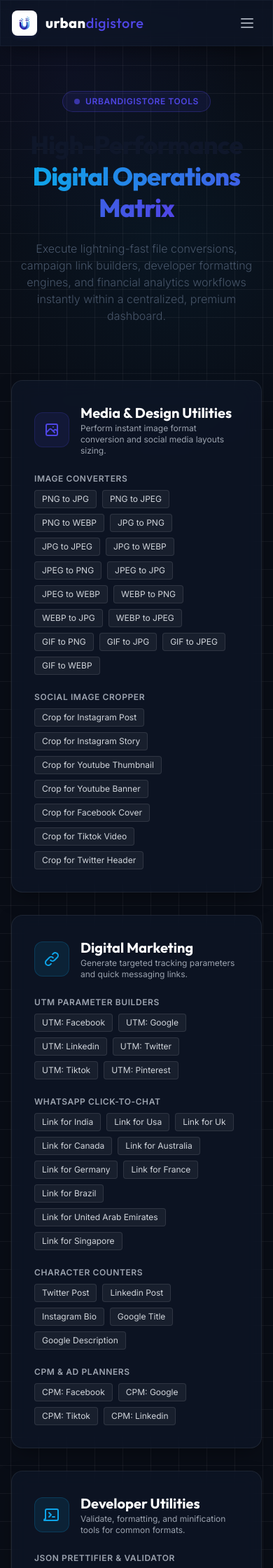
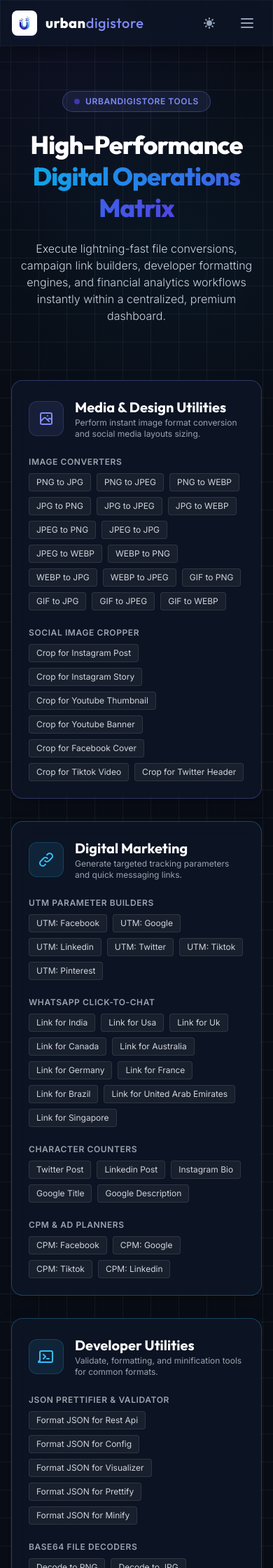
Before and after one commit to ASAPSINGH/urbandigistore, a Flask app: page / in a window 390 px wide; the page is wider, and only the part inside the window is pictured. Shown: the top 2240 px of that part at 70% size. Run offline with Flask 3, Linux system fonts and the light colour scheme; some libraries are stand-ins or nearby versions.

Commit message:
style: fix theme visibility contrast bugs, mobile menu overlay, card paddings, and invalid toggle SVG spacing

```diff
--- a/templates/base.html
+++ b/templates/base.html
@@ -39,8 +39,8 @@
                     colors: {
                         darkbg: 'var(--bg-well)',
                         panelbg: 'var(--bg-panel)',
-                        cyberneon: '#4f46e5', /* Indigo 600 */
-                        cyberaccent: '#0ea5e9', /* Sky 500 */
+                        cyberneon: '#4f46e5', /* Indigo 600 default */
+                        cyberaccent: '#0ea5e9', /* Sky 500 default */
                     },
                     fontFamily: {
                         sans: ['Inter', 'sans-serif'],
@@ -75,6 +75,9 @@
 
             --bg-well: #f1f5f9;
             --border-well: #e2e8f0;
+
+            --color-cyberneon: 79, 70, 229;     /* Indigo 600 (#4f46e5) */
+            --color-cyberaccent: 2, 132, 199;    /* Sky 600 (#0284c7) */
         }
 
         html.dark {
@@ -93,6 +96,9 @@
 
             --bg-well: rgba(0, 0, 0, 0.25);
             --border-well: rgba(255, 255, 255, 0.05);
+
+            --color-cyberneon: 129, 140, 248;   /* Indigo 400 (#818cf8) */
+            --color-cyberaccent: 56, 189, 248;   /* Sky 400 (#38bdf8) */
         }
 
         body {
@@ -191,24 +197,99 @@
         html.light .text-gray-500 {
             color: var(--text-muted) !important;
         }
-        html.light .bg-white\/5 {
+
+        /* Transparent backgrounds and borders overrides (Backslash-free attribute selectors) */
+        html.light [class*="bg-white/5"] {
             background-color: var(--bg-well) !important;
         }
-        html.light .bg-white\/10 {
+        html.light [class*="bg-white/10"] {
             background-color: var(--bg-well) !important;
         }
-        html.light .bg-black\/25 {
+        html.light [class*="bg-black/25"] {
             background-color: var(--bg-well) !important;
         }
-        html.light .bg-black\/40 {
+        html.light [class*="bg-black/40"] {
             background-color: var(--bg-well) !important;
         }
-        html.light .bg-black\/45 {
+        html.light [class*="bg-black/45"] {
             background-color: var(--bg-well) !important;
         }
-        html.light .border-white\/5,
-        html.light .border-white\/10 {
+        html.light [class*="border-white/5"],
+        html.light [class*="border-white/10"] {
             border-color: var(--border-well) !important;
+        }
+
+        /* Dark Theme overrides for explicit light-theme elements */
+        html.dark .text-slate-900,
+        html.dark h1.text-slate-900,
+        html.dark h2.text-slate-900,
+        html.dark h3.text-slate-900,
+        html.dark h4.text-slate-900,
+        html.dark span.text-slate-900 {
+            color: var(--text-title) !important;
+        }
+        html.dark .text-slate-800 {
+            color: var(--text-title) !important;
+        }
+        html.dark .text-slate-700 {
+            color: var(--text-body) !important;
+        }
+        html.dark .text-slate-600 {
+            color: var(--text-body) !important;
+        }
+        html.dark .text-slate-500 {
+            color: var(--text-muted) !important;
+        }
+        html.dark [class*="bg-slate-100/80"] {
+            background-color: var(--bg-well) !important;
+        }
+        html.dark [class*="border-slate-200/60"] {
+            border-color: var(--border-well) !important;
+        }
+
+        /* Brand Neon & Accent dynamic colors overrides (Legacy comma-based RGB) */
+        .text-cyberneon,
+        html.dark .text-cyberneon,
+        html.light .text-cyberneon {
+            color: rgb(var(--color-cyberneon)) !important;
+        }
+        .text-cyberaccent,
+        html.dark .text-cyberaccent,
+        html.light .text-cyberaccent {
+            color: rgb(var(--color-cyberaccent)) !important;
+        }
+        [class*="bg-cyberneon/10"] {
+            background-color: rgba(var(--color-cyberneon), 0.1) !important;
+        }
+        [class*="border-cyberneon/20"] {
+            border-color: rgba(var(--color-cyberneon), 0.2) !important;
+        }
+        [class*="border-cyberneon/30"] {
+            border-color: rgba(var(--color-cyberneon), 0.3) !important;
+        }
+        [class*="bg-cyberaccent/10"] {
+            background-color: rgba(var(--color-cyberaccent), 0.1) !important;
+        }
+        [class*="border-cyberaccent/20"] {
+            border-color: rgba(var(--color-cyberaccent), 0.2) !important;
+        }
+        [class*="border-cyberaccent/30"] {
+            border-color: rgba(var(--color-cyberaccent), 0.3) !important;
+        }
+
+        /* Force form controls and select elements to honor theme variables */
+        input.glass-input,
+        textarea.glass-input,
+        select.glass-input {
+            background-color: var(--bg-input) !important;
+            color: var(--text-input) !important;
+            border-color: var(--border-input) !important;
+        }
+
+        input.glass-input[readonly],
+        textarea.glass-input[readonly] {
+            background-color: var(--bg-well) !important;
+            color: var(--text-body) !important;
         }
 
         /* Ensure elements that MUST stay white/light in both themes remain unaffected */
@@ -317,11 +398,11 @@
                 <!-- Theme Switcher Button -->
                 <button id="theme-toggle" class="p-2 rounded-lg text-slate-500 hover:text-cyberneon dark:text-gray-400 dark:hover:text-cyberaccent transition-colors duration-200" aria-label="Toggle theme">
                     <!-- Sun Icon (visible in Dark mode) -->
-                    <svg id="theme-toggle-light-icon" class="hidden w-5.5 h-5.5" fill="currentColor" viewBox="0 0 20 20" xmlns="http://www.w3.org/2000/svg">
+                    <svg id="theme-toggle-light-icon" class="hidden w-5 h-5" fill="currentColor" viewBox="0 0 20 20" xmlns="http://www.w3.org/2000/svg">
                         <path d="M10 2a1 1 0 011 1v1a1 1 0 11-2 0V3a1 1 0 011-1zm4 8a4 4 0 11-8 0 4 4 0 018 0zm-.464 4.95l.707.707a1 1 0 001.414-1.414l-.707-.707a1 1 0 00-1.414 1.414zm2.12-10.607a1 1 0 010 1.414l-.706.707a1 1 0 11-1.414-1.414l.707-.707a1 1 0 011.414 0zM17 11a1 1 0 100-2h-1a1 1 0 100 2h1zm-7 4a1 1 0 011 1v1a1 1 0 11-2 0v-1a1 1 0 011-1zM5.05 6.464A1 1 0 106.46 5.05l-.707-.707a1 1 0 00-1.414 1.414l.707.707zm1.414 8.486l-.707.707a1 1 0 01-1.414-1.414l.707-.707a1 1 0 011.414 1.414zM4 11a1 1 0 100-2H3a1 1 0 100 2h1z" fill-rule="evenodd" clip-rule="evenodd"></path>
                     </svg>
                     <!-- Moon Icon (visible in Light mode) -->
-                    <svg id="theme-toggle-dark-icon" class="hidden w-5.5 h-5.5" fill="currentColor" viewBox="0 0 20 20" xmlns="http://www.w3.org/2000/svg">
+                    <svg id="theme-toggle-dark-icon" class="hidden w-5 h-5" fill="currentColor" viewBox="0 0 20 20" xmlns="http://www.w3.org/2000/svg">
                         <path d="M17.293 13.293A8 8 0 016.707 2.707a8.001 8.001 0 1010.586 10.586z"></path>
                     </svg>
                 </button>
@@ -341,7 +422,7 @@
         </div>
 
         <!-- Mobile Dropdown Menu -->
-        <div id="mobile-menu" class="hidden md:hidden border-t border-slate-200/50 dark:border-slate-800/50 bg-slate-50/95 dark:bg-slate-950/95 backdrop-blur-lg px-4 pt-3 pb-4 space-y-2 transition-all duration-300">
+        <div id="mobile-menu" class="hidden md:hidden absolute top-16 left-0 right-0 border-b border-slate-200/50 dark:border-slate-800/50 bg-slate-50/95 dark:bg-slate-950/95 backdrop-blur-lg px-4 pt-3 pb-4 space-y-2 shadow-2xl transition-all duration-300">
             <a href="/#media" class="block px-3 py-2 rounded-md text-base font-semibold text-slate-700 dark:text-slate-300 hover:text-cyberneon dark:hover:text-cyberaccent hover:bg-slate-100 dark:hover:bg-slate-900 transition">Media</a>
             <a href="/#marketing" class="block px-3 py-2 rounded-md text-base font-semibold text-slate-700 dark:text-slate-300 hover:text-cyberneon dark:hover:text-cyberaccent hover:bg-slate-100 dark:hover:bg-slate-900 transition">Marketing</a>
             <a href="/#dev" class="block px-3 py-2 rounded-md text-base font-semibold text-slate-700 dark:text-slate-300 hover:text-cyberneon dark:hover:text-cyberaccent hover:bg-slate-100 dark:hover:bg-slate-900 transition">Developer</a>
--- a/templates/home.html
+++ b/templates/home.html
@@ -63,7 +63,7 @@
     <div class="grid grid-cols-1 md:grid-cols-2 gap-8 relative z-10">
 
         <!-- Category: Media & Design -->
-        <div id="media" class="glass-panel rounded-2xl p-8 hover:border-cyberneon/30 transition-all duration-300 group flex flex-col justify-between">
+        <div id="media" class="glass-panel rounded-2xl p-6 sm:p-8 hover:border-cyberneon/30 transition-all duration-300 group flex flex-col justify-between">
             <div class="flex flex-col lg:flex-row lg:items-start lg:justify-between gap-6 w-full">
                 <div class="flex-1">
                     <div class="flex items-center space-x-4 mb-6">
@@ -126,7 +126,7 @@
         </div>
 
         <!-- Category: Digital Marketing -->
-        <div id="marketing" class="glass-panel rounded-2xl p-8 hover:border-cyberaccent/30 transition-all duration-300 group flex flex-col justify-between">
+        <div id="marketing" class="glass-panel rounded-2xl p-6 sm:p-8 hover:border-cyberaccent/30 transition-all duration-300 group flex flex-col justify-between">
             <div class="flex flex-col lg:flex-row lg:items-start lg:justify-between gap-6 w-full">
                 <div class="flex-1">
                     <div class="flex items-center space-x-4 mb-6">
@@ -205,7 +205,7 @@
         </div>
 
         <!-- Category: Developer Utilities -->
-        <div id="dev" class="glass-panel rounded-2xl p-8 hover:border-cyberaccent/30 transition-all duration-300 group flex flex-col justify-between">
+        <div id="dev" class="glass-panel rounded-2xl p-6 sm:p-8 hover:border-cyberaccent/30 transition-all duration-300 group flex flex-col justify-between">
             <div class="flex flex-col lg:flex-row lg:items-start lg:justify-between gap-6 w-full">
                 <div class="flex-1">
                     <div class="flex items-center space-x-4 mb-6">
@@ -259,7 +259,7 @@
         </div>
 
         <!-- Category: Crypto & Finance -->
-        <div id="finance" class="glass-panel rounded-2xl p-8 hover:border-cyberneon/30 transition-all duration-300 group flex flex-col justify-between">
+        <div id="finance" class="glass-panel rounded-2xl p-6 sm:p-8 hover:border-cyberneon/30 transition-all duration-300 group flex flex-col justify-between">
             <div class="flex flex-col lg:flex-row lg:items-start lg:justify-between gap-6 w-full">
                 <div class="flex-1">
                     <div class="flex items-center space-x-4 mb-6">
```
Also changed, not shown: templates/blog/post.html (+12 -12 lines).
